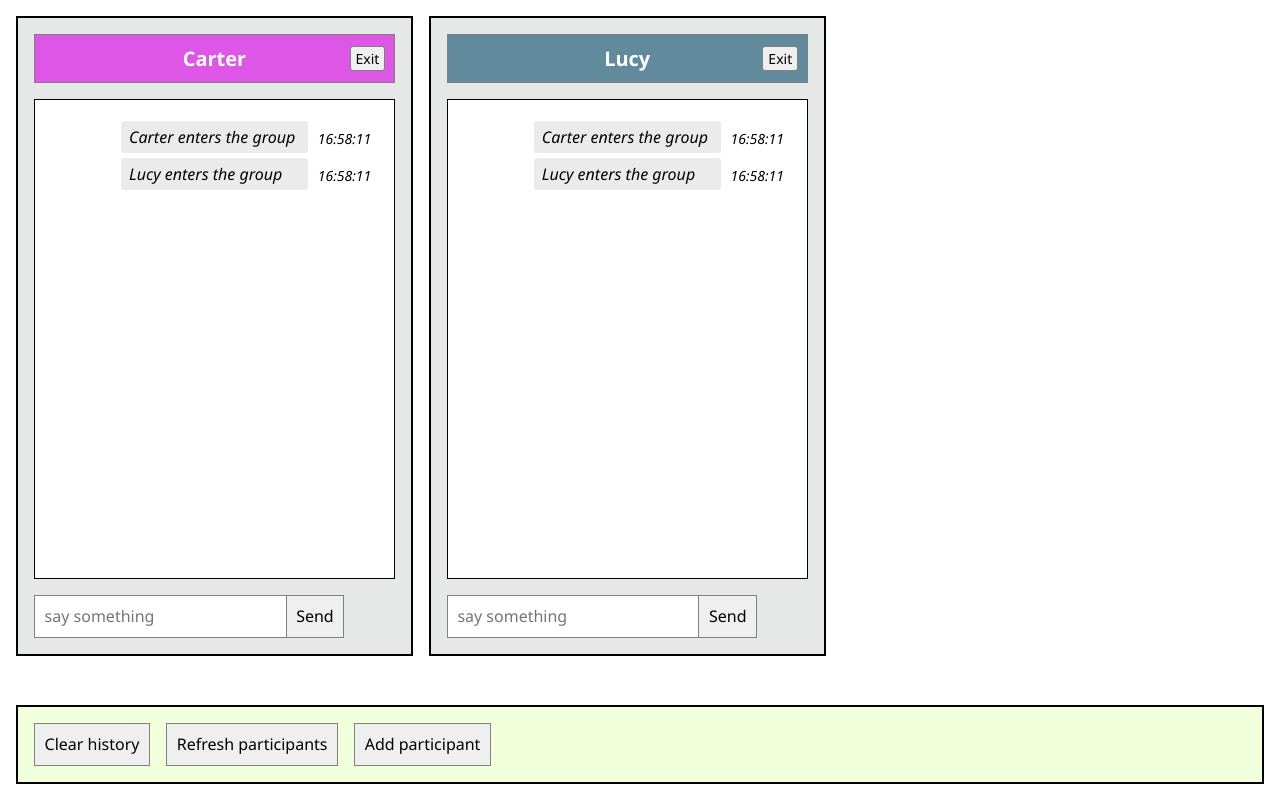
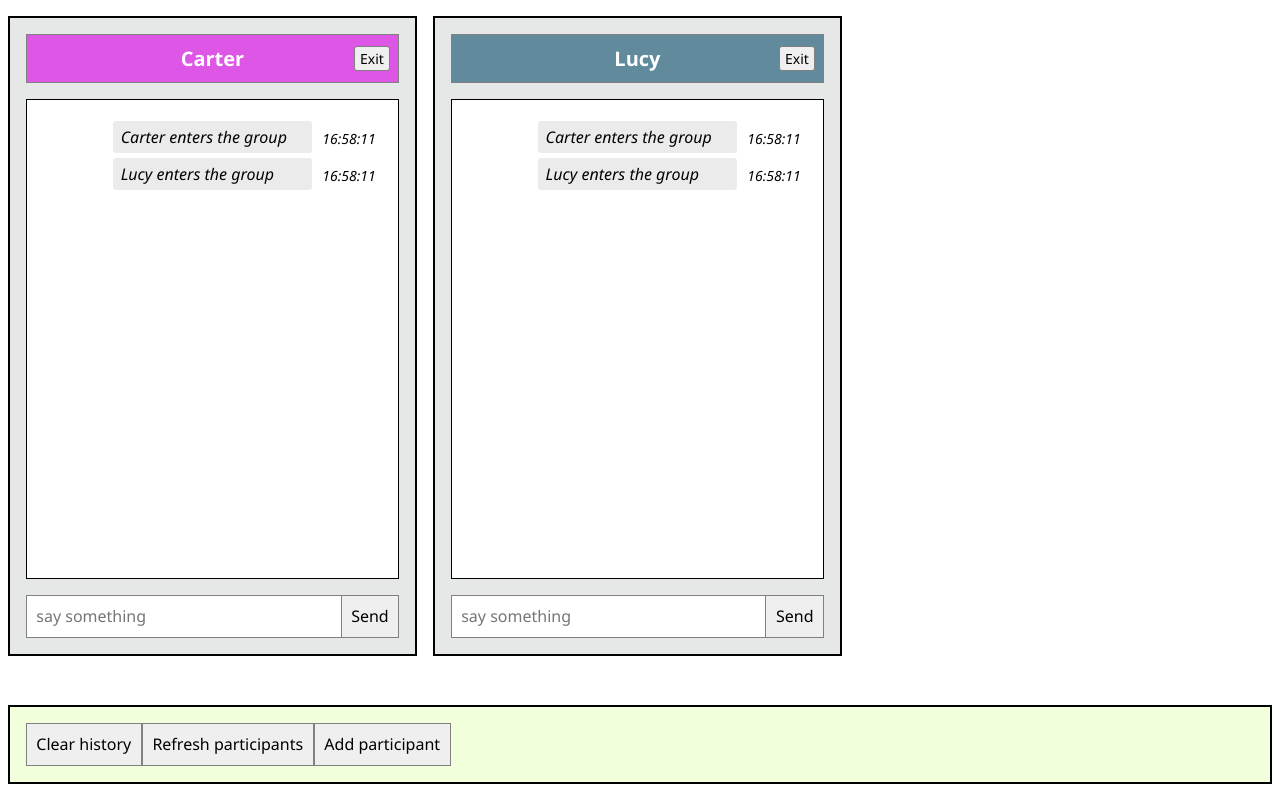
Before and after one commit to SergiiVdovareize/react-split-chat, a React (Create React App) app: page / in a window 1280 px wide. Built offline with nearby package versions, Linux system fonts and the light colour scheme.

Commit message:
css update

```diff
--- a/src/App.css
+++ b/src/App.css
@@ -42,9 +42,10 @@ html, body {
 }
 
 .chat-panel {
+  background-color: rgb(241, 255, 219);
   border: 2px black solid;
   padding: 1em;
-  margin: 1em;
+  margin: 1em 0.6%;
   flex: 0 1;
   margin-top: 0;
 }
@@ -54,14 +55,10 @@ html, body {
   border: 2px black solid;
   flex: 1;
   padding: 1em;
-  margin: 1em;
+  margin: 1em 0.6%;
   margin-bottom: 0;
-  flex: 0 0 31%;
+  flex: 0 0 32%;
   height: calc(50vh - 80px);
-}
-
-.chat-wrapper:not(:last-child) {
-  margin-right: 0;
 }
 
 .chat-wrapper:nth-last-child(-n+3):first-child,
@@ -82,12 +79,18 @@ html, body {
   margin-top: 1em;
 }
 
+.message-field-container form {
+  width: 100%;
+  display: flex;
+}
+
 .message-button {
   border-left: 0;
+  flex: 0;
 }
 
 .message-text {
-  width: 70%;
+  flex: 1;
 }
 
 .chat-title {
@@ -151,14 +154,6 @@ html, body {
   flex: 0 0 60px;
 }
 
-.chat-panel {
-  background-color: rgb(241, 255, 219);
-}
-
-.chat-panel .btn:not(:first-child) {
-  margin-left: 1em;
-}
-
 .exit-chat {
   position: absolute;
   padding: 2px 5px;
```
